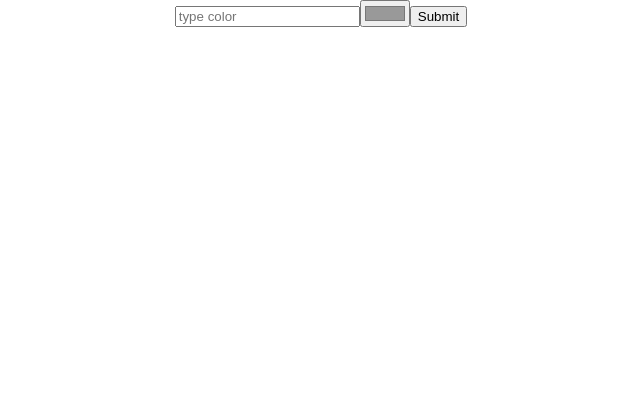
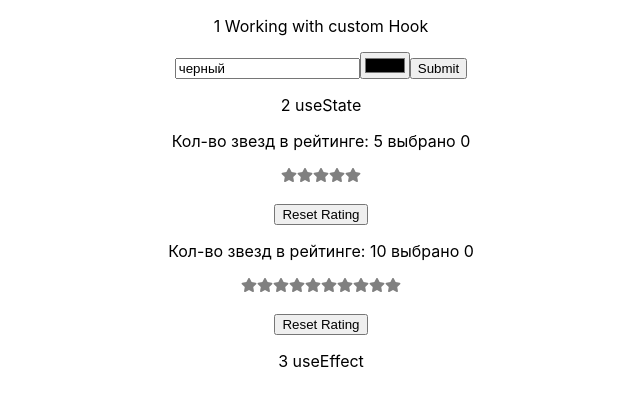
Before and after one commit to antipn/react-essential-things, a React (Create React App) app: page / in a window 1280 px wide. Shown: the top 406 px of the page, without its empty margins (319-959 px from the left). Built offline with nearby package versions, Linux system fonts and the light colour scheme.

Commit message:
init commit

```diff
--- a/package.json
+++ b/package.json
@@ -1,5 +1,5 @@
 {
-  "name": "essential-things",
+  "name": "essential_things",
   "version": "0.1.0",
   "private": true,
   "dependencies": {
@@ -8,6 +8,7 @@
     "@testing-library/user-event": "^13.5.0",
     "react": "^18.2.0",
     "react-dom": "^18.2.0",
+    "react-icons": "^4.10.1",
     "react-scripts": "5.0.1",
     "web-vitals": "^2.1.4"
   },
--- a/src/App.js
+++ b/src/App.js
@@ -1,5 +1,7 @@
 import './App.css';
 import {useState} from "react";
+import RatingStar from "./components/Rating/RatingStar";
+
 
 function App() {
 
@@ -7,12 +9,14 @@ function App() {
 
         const [value, setValue] = useState(initialValue);
 
-        return [{value, onChange: (e) => setValue(e.target.value)}, () => setValue(initialValue)];
+        return [
+            {value, onChange: (e) => setValue(e.target.value)},
+            () => setValue(initialValue)];
     }
 
 
-    const [titleProps, resetTitle] = useInput("");
-    const [colorProps, resetColor] = useInput("#999999");
+    const [titleProps, resetTitle] = useInput("черный");
+    const [colorProps, resetColor] = useInput("#000000");
 
     const submit = (e) => {
         e.preventDefault(); //чтобы не перезагрузилась страница
@@ -24,15 +28,16 @@ function App() {
 
     return (
 
-
+        <>
             <div className="App">
+                <p>1 Working with custom Hook</p>
                 <form onSubmit={submit}>
                     <input
                         /*вместе значений почему то сделали там, по другому не работает при использование не хук нужно будет опредлить value и значение onChange */
 
                         // defaultValue={titleProps.value.toString()}
                         // onChange={(event) => (resetTitle())} так сделать нельзя
-                    {...titleProps} //так как у нас отдается и value и onChange
+                        {...titleProps}
                         type="text" placeholder="type color"></input>
 
                     <input
@@ -41,6 +46,18 @@ function App() {
                     <button>Submit</button>
                 </form>
             </div>
+
+            {/*RatingStars*/}
+            <div className="App">
+                <p>2 useState</p>
+                <RatingStar totalStar={5}/>
+                <RatingStar totalStar={10}/>
+            </div>
+
+            <div className="App">
+                <p>3 useEffect</p>
+            </div>
+        </>
     );
 }
 
--- /dev/null
+++ b/src/components/Rating/RatingStar.js
@@ -0,0 +1,33 @@
+import Star from "./Star";
+import {useState} from "react";
+
+export default function RatingStar({totalStar = 4}) {
+
+    const starArray = ({totalStar}) => [...Array(totalStar)];
+
+    const [selectedStars, setSelectedStars] = useState(0);
+
+    return (
+        <>
+            <p>Кол-во звезд в рейтинге: {totalStar} выбрано {selectedStars}</p>
+            {starArray({totalStar}).map((item, i) => (
+
+                     <Star key={i}
+                              selected={selectedStars > i} //условие закраски true or false
+                    // тут мы передаем закрашена звезда или нет по условию что номер закрашенной
+                    // звезды больше текущего индекса
+                    // магии нет, есть просто интересный прием что текущий номер звезды, если больше что у нас лежит в значениях то мы получим false
+                    //например рейтинг 3 а у нас 5 звезд = значит на 4 звезде (индекс 2) получим условие 3 > 4 = false и т.д.
+                              onSelect={() => setSelectedStars(i + 1)}
+                    //обновляем позицию +1 закрашенной звезды
+
+                />
+
+             ))}
+            <p>
+                <button onClick={() => setSelectedStars(0)}>Reset Rating</button>
+            </p>
+        </>
+    )
+
+}
--- /dev/null
+++ b/src/components/Rating/Star.js
@@ -0,0 +1,9 @@
+import {FaStar} from "react-icons/fa";
+
+export default function Star({selected = false, onSelect}){
+
+    return <FaStar color={selected ? "black" : "gray"} onClick={onSelect}/>
+}
+
+//у звезды есть параметр - закрашена она или нет по умолчанию не закрашена!
+//также мы передаем что делается при клике на нее
```
Also changed, not shown: 1 other file (tests, documents, lock files or other folders). Lines whose indentation alone changed are shown as unchanged.
